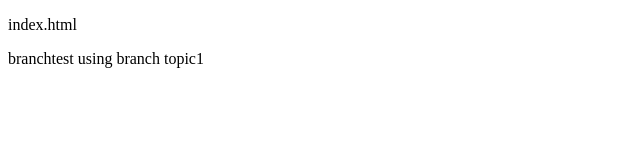
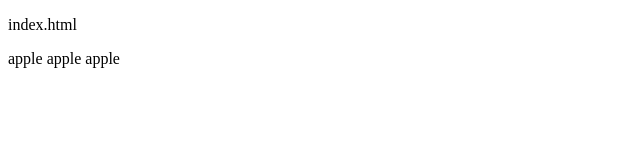
Before and after one commit to tmdanrn/MylocalRepo, a plain HTML site: page index.html in a window 1280 px wide. Shown: the full height of the page, 0-640 px from the left. Drawn offline with Linux system fonts and the light colour scheme.

```diff
--- a/index.html
+++ b/index.html
@@ -2,7 +2,8 @@
 <html>
 <body>
 <p>index.html</p>
-  branchtest
-  using branch topic1
+  apple
+  apple
+  apple
 </body>
 </html>
```
